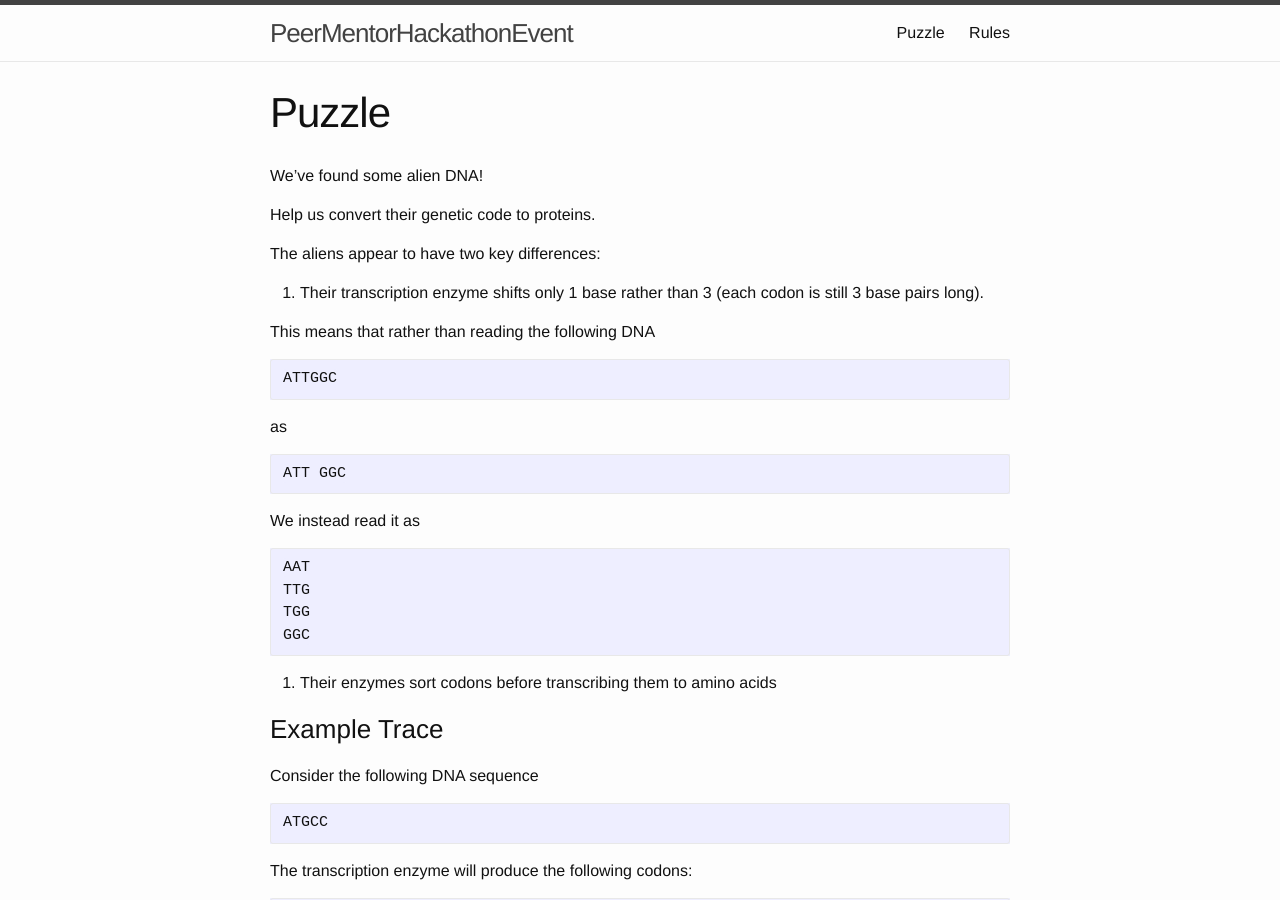
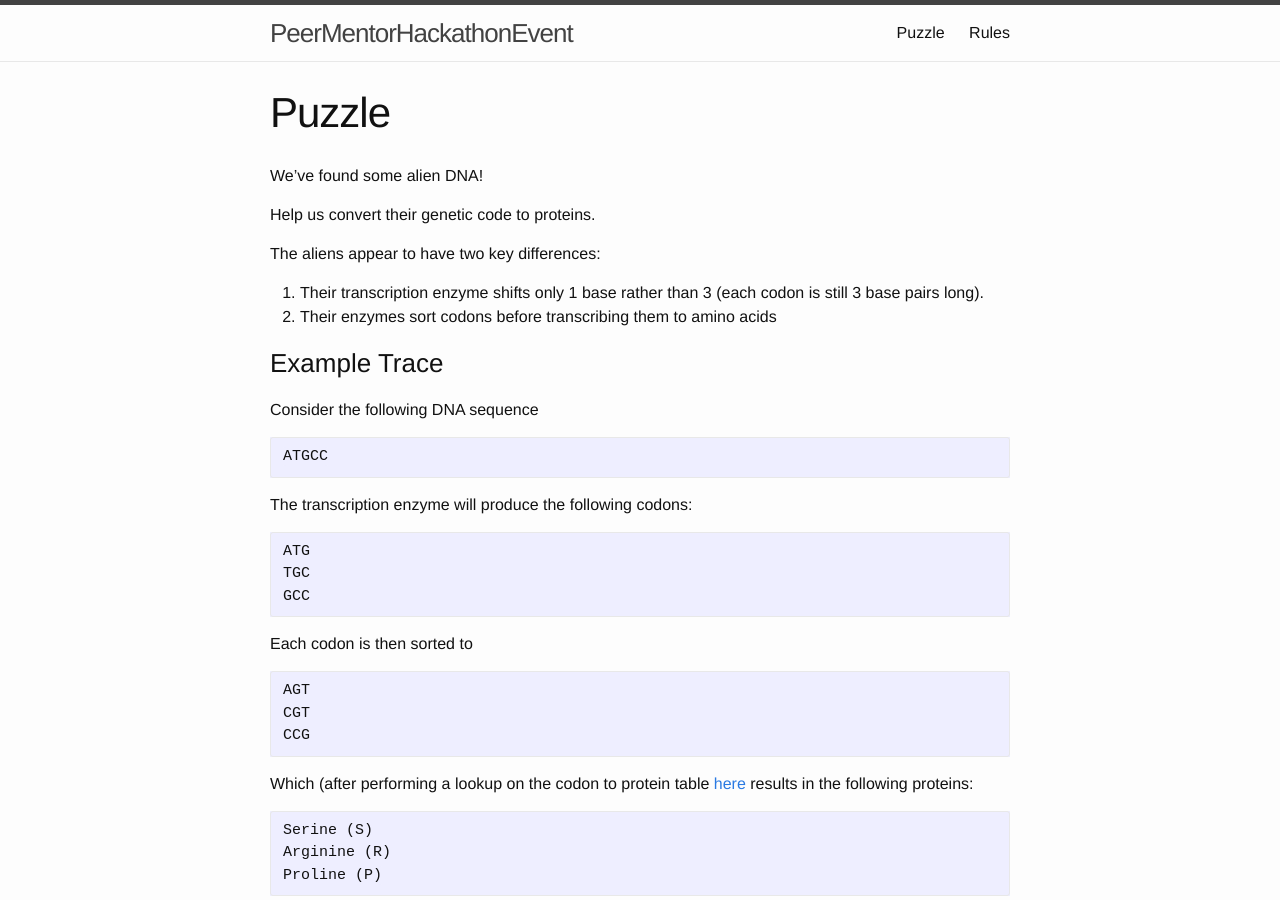
Before and after one commit to Rockie156/PeerMentorHackathonEvent, a Jekyll site: the page built from puzzle.md, in a window 1280 px wide and 900 px high. Built offline with Jekyll 4.4.1, drawn with Linux system fonts in a browser that asks for light colours.

Commit message:
Puzzle update looks ugly, half reversion

````diff
--- a/puzzle.md
+++ b/puzzle.md
@@ -11,29 +11,6 @@ Help us convert their genetic code to proteins.
 The aliens appear to have two key differences:
 
 1. Their transcription enzyme shifts only 1 base rather than 3 (each codon is still 3 base pairs long).
-
-This means that rather than reading the following DNA
-
-```
-ATTGGC
-```
-
-as
-
-```
-ATT GGC
-```
-
-We instead read it as
-
-
-```
-AAT
-TTG
-TGG
-GGC
-```
-
 2. Their enzymes sort codons before transcribing them to amino acids
 
 ### Example Trace
````
